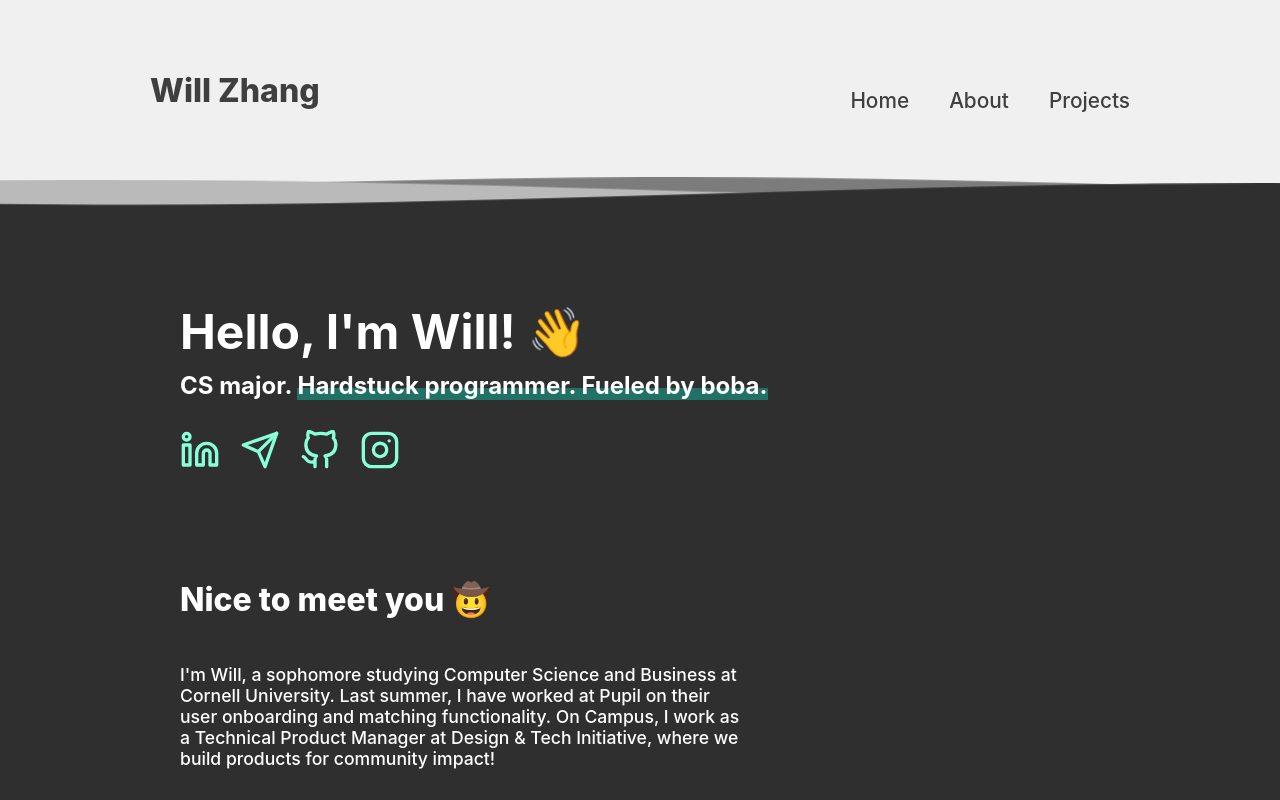
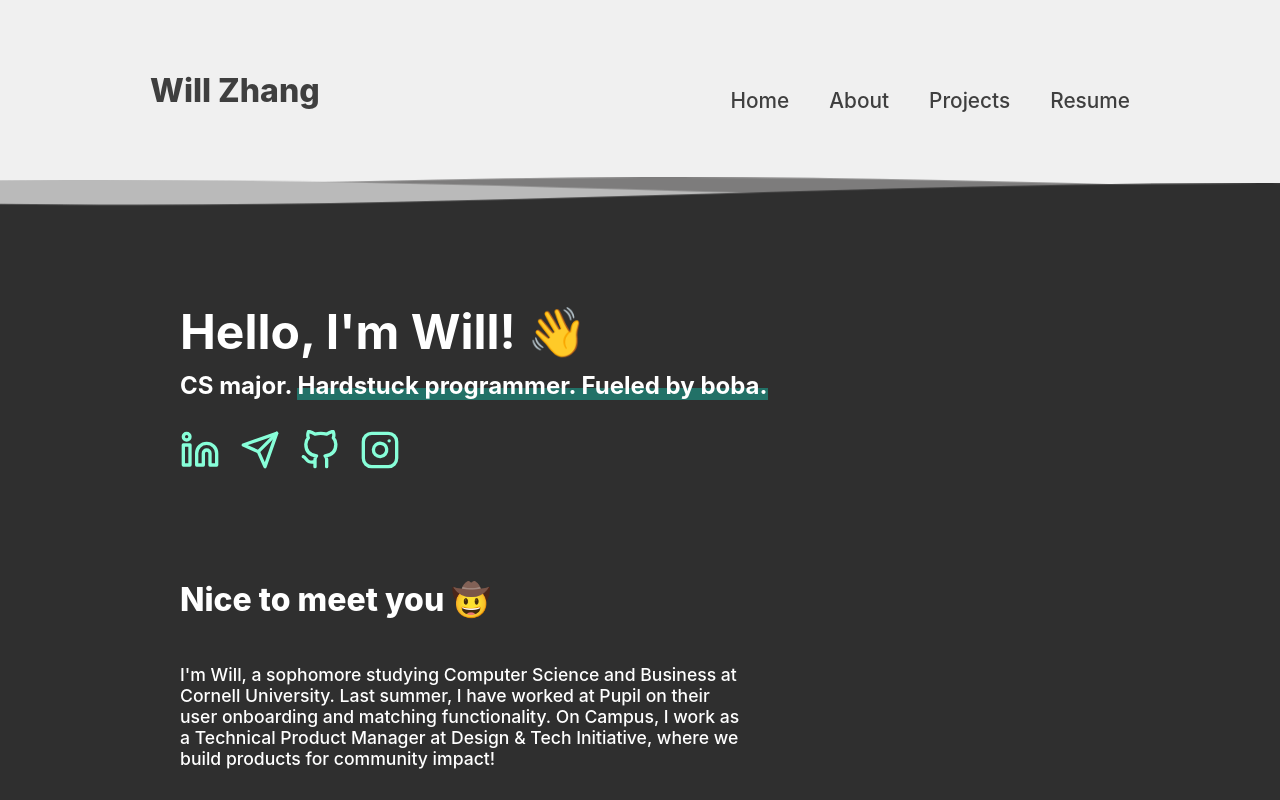
Before and after one commit to wizhaaa/wizhaa.com, a React (Create React App) app: page / in a window 1280 px wide. Shown: the top 800 px of the page. Built offline with nearby package versions, Linux system fonts and the light colour scheme.

Commit message:
resume in nav

```diff
--- a/src/components/Nav.tsx
+++ b/src/components/Nav.tsx
@@ -19,6 +19,9 @@ const Nav = () => {
           </a>
           <a href="/projects" className="nav-link">
             Projects
+          </a>
+          <a href="/resume" className="nav-link">
+            Resume
           </a>
         </div>
       </div>
@@ -48,6 +51,9 @@ const Nav = () => {
           <a href="/projects" className="nav-link">
             Projects
           </a>
+          <a href="/resume" className="nav-link">
+            Resume
+          </a>
         </div>
       )}
     </nav>
```
